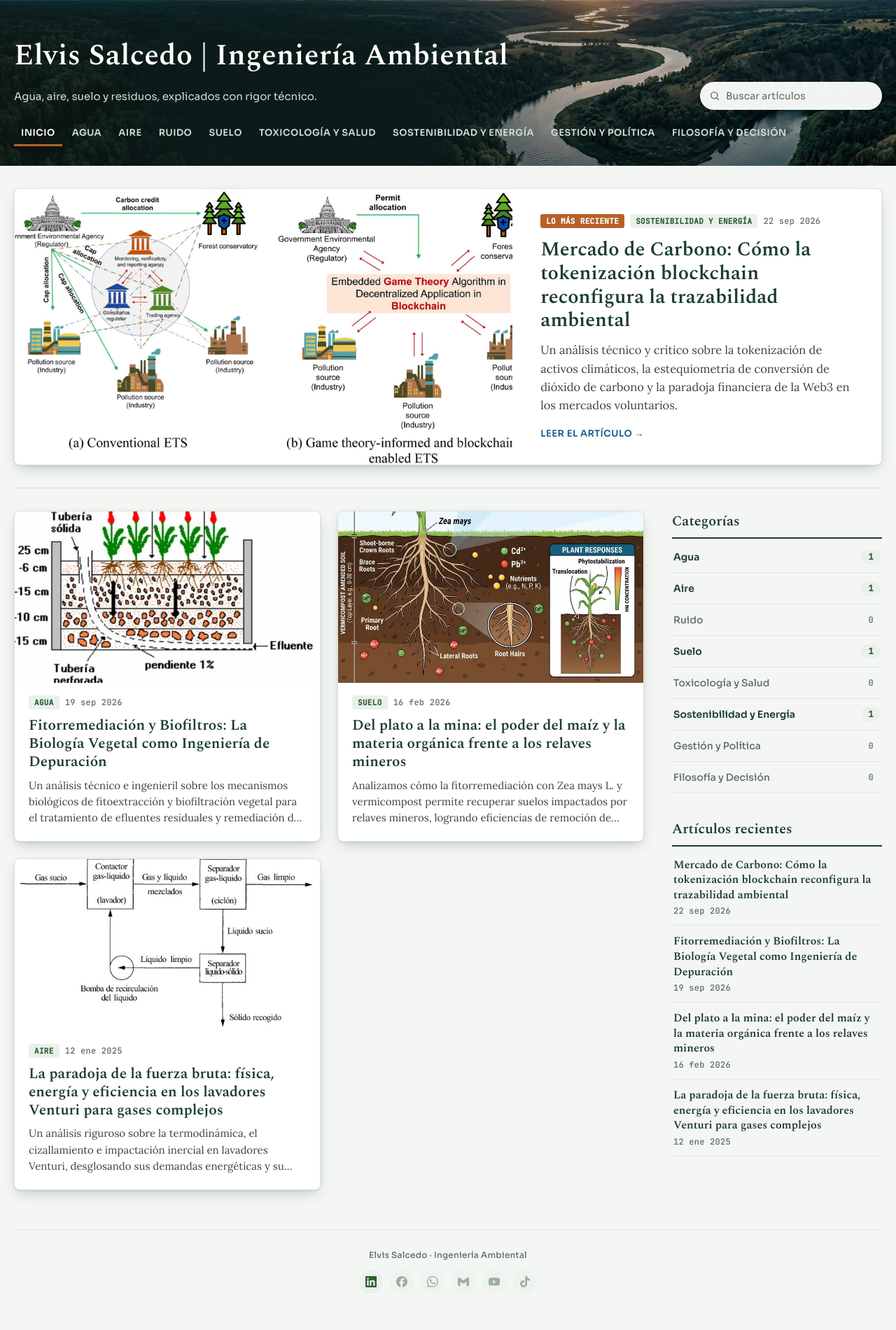
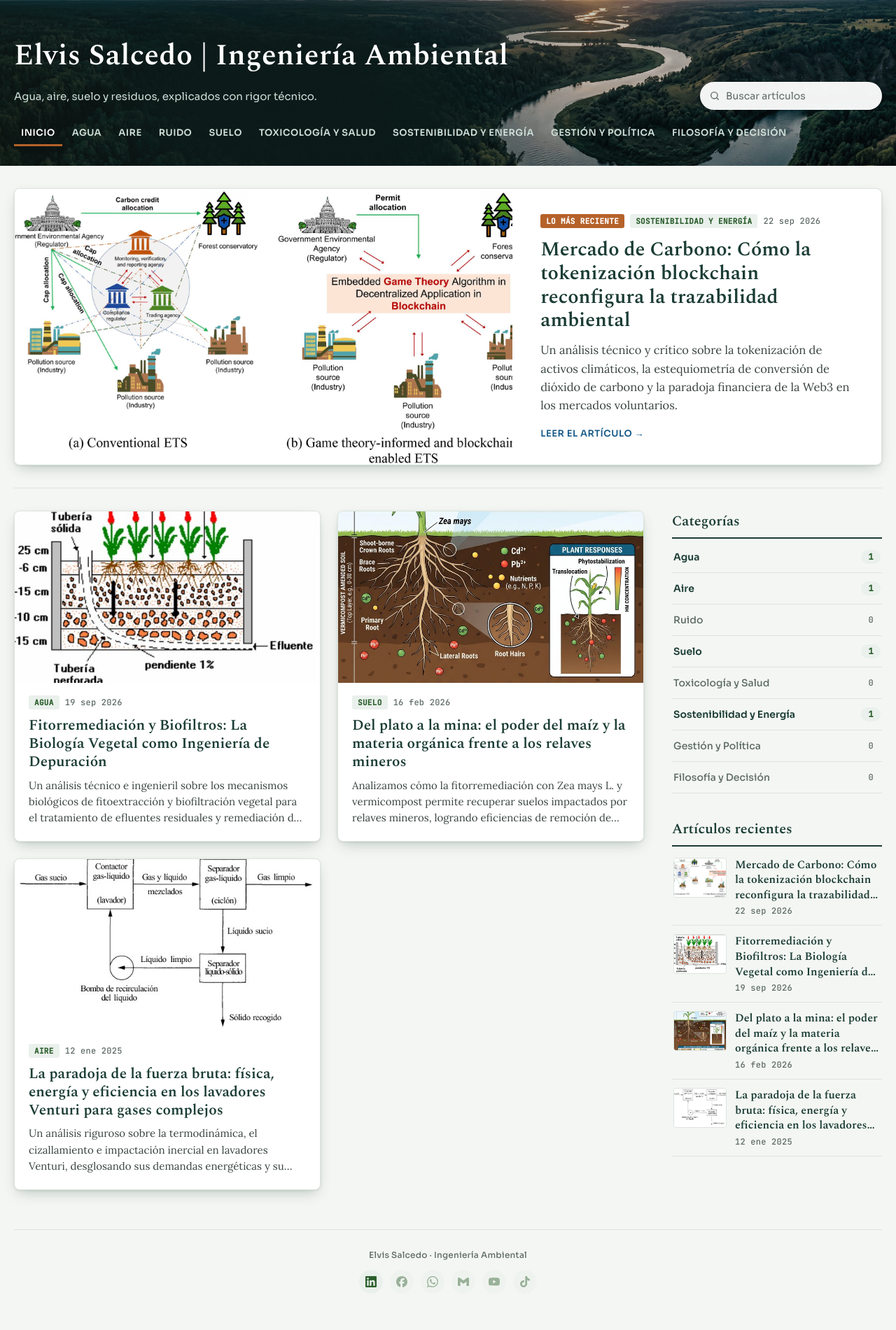
Before and after one commit to elvissalcedo/elvissalcedo.github.io, a Jekyll site: the page built from index.html, in a window 1280 px wide. Shown: the whole page at 70% size. Built offline with Jekyll 4.4.1, drawn with Linux system fonts in a browser that asks for light colours.

Commit message:
Agrega miniaturas a "Artículos recientes" del lateral de la portada
Cada reciente lleva a la izquierda una miniatura de 76x57 (la misma
image: de su tarjeta, lazy; hueco pintado si falta) y título y fecha a la
derecha. Categorías sin cambios.

Peor caso del lateral vuelto a medir con 103 artículos de prueba y los 5
recientes con títulos topeados en 3 renglones: sigue en 985px (la
miniatura de 57px nunca es lo más alto de la fila), así que el umbral del
sticky (1040px de alto) no cambia. Probado en Edge real de 390 a 1920px.

Co-Authored-By: Claude Opus 5.5 <noreply@anthropic.com>

```diff
--- a/_includes/portada-lateral.html
+++ b/_includes/portada-lateral.html
@@ -27,11 +27,25 @@
       </section>
       <section class="lateral-bloque">
         <h2 class="lateral-titulo">Artículos recientes</h2>
+        {%- comment -%}
+          Cada reciente lleva a la izquierda una miniatura: la misma imagen
+          de su tarjeta (`image:` del front matter), recortada chica. El
+          enlace de la miniatura queda fuera del teclado y del lector de
+          pantalla (repetiría el del título). Un artículo sin `image:` deja
+          el hueco pintado, para que los títulos sigan alineados.
+        {%- endcomment %}
         <ol class="lateral-recientes">
           {%- for p in visibles_lat limit: 5 %}
           <li>
-            <a href="{{ p.url }}">{{ p.title }}</a>
-            <time datetime="{{ p.date | date: '%Y-%m-%d' }}">{% include fecha-es.html date=p.date %}</time>
+            {%- if p.image %}
+            <a class="reciente-miniatura" href="{{ p.url }}" tabindex="-1" aria-hidden="true"><img src="{{ p.image }}" alt="" width="76" height="57" loading="lazy" decoding="async"></a>
+            {%- else %}
+            <span class="reciente-miniatura" aria-hidden="true"></span>
+            {%- endif %}
+            <div class="reciente-texto">
+              <a href="{{ p.url }}">{{ p.title }}</a>
+              <time datetime="{{ p.date | date: '%Y-%m-%d' }}">{% include fecha-es.html date=p.date %}</time>
+            </div>
           </li>
           {%- endfor %}
         </ol>
--- a/assets/css/styles.css
+++ b/assets/css/styles.css
@@ -554,10 +554,35 @@ blockquote {
   color: var(--muted);
   font-weight: 500;
 }
-.lateral-recientes li { padding: 12px 2px; }
+.lateral-recientes li {
+  display: flex;
+  align-items: flex-start;
+  gap: 12px;
+  padding: 12px 2px;
+}
+/* Miniatura 4:3 de 76x57: la imagen de la tarjeta del artículo, recortada
+   con object-fit. Sin imagen, el recuadro queda pintado igual para que los
+   títulos no se corran. */
+.reciente-miniatura {
+  flex: none;
+  display: block;
+  width: 76px;
+  height: 57px;
+  overflow: hidden;
+  border: 1px solid var(--border);
+  border-radius: 4px;
+  background: var(--label-bg);
+}
+.reciente-miniatura img {
+  display: block;
+  width: 100%;
+  height: 100%;
+  object-fit: cover;
+}
+.reciente-texto { flex: 1 1 auto; min-width: 0; }
 /* Tope de 3 renglones por título: el alto del lateral queda acotado aunque
    lleguen títulos más largos (el título completo está en el artículo). */
-.lateral-recientes a {
+.reciente-texto a {
   display: -webkit-box;
   -webkit-line-clamp: 3;
   -webkit-box-orient: vertical;
@@ -569,8 +594,8 @@ blockquote {
 @media (hover: hover) and (pointer: fine) {
   .lateral-categorias a { min-height: 38px; padding: 6px 2px; }
 }
-.lateral-recientes a:visited { color: var(--heading); }
-.lateral-recientes a:hover { color: var(--heading-alt); }
+.reciente-texto a:visited { color: var(--heading); }
+.reciente-texto a:hover { color: var(--heading-alt); }
 .lateral-recientes time {
   display: block;
   margin-top: 4px;
```
Also changed, not shown: CLAUDE.md (+11 -2 lines).
